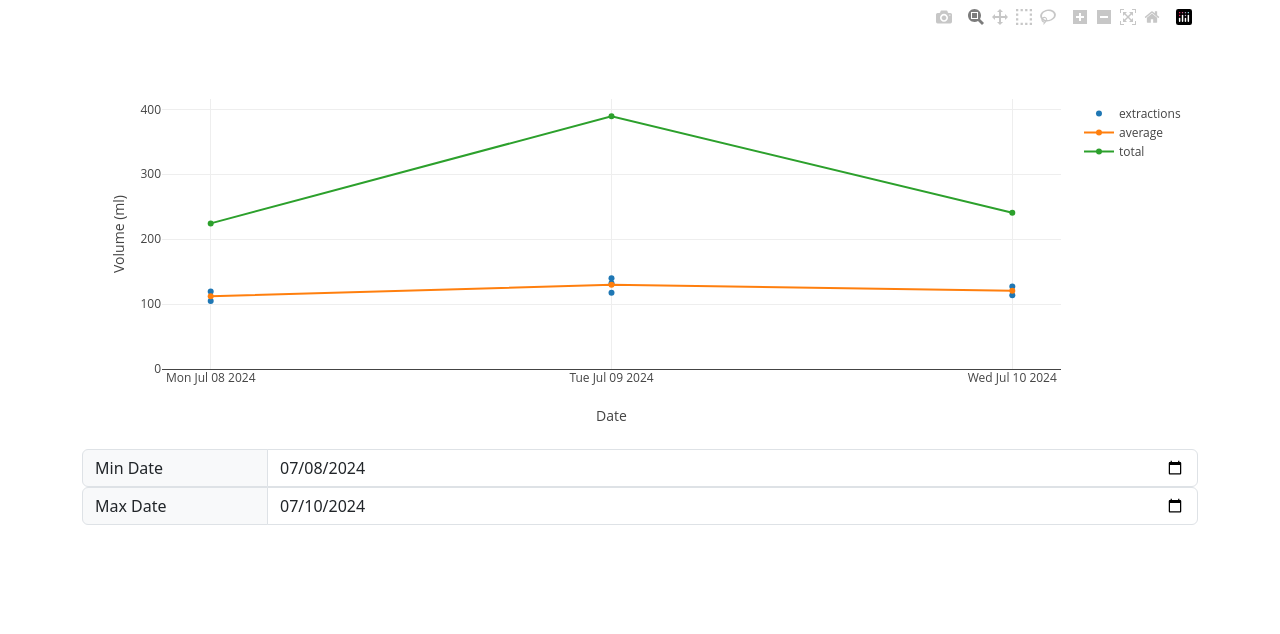
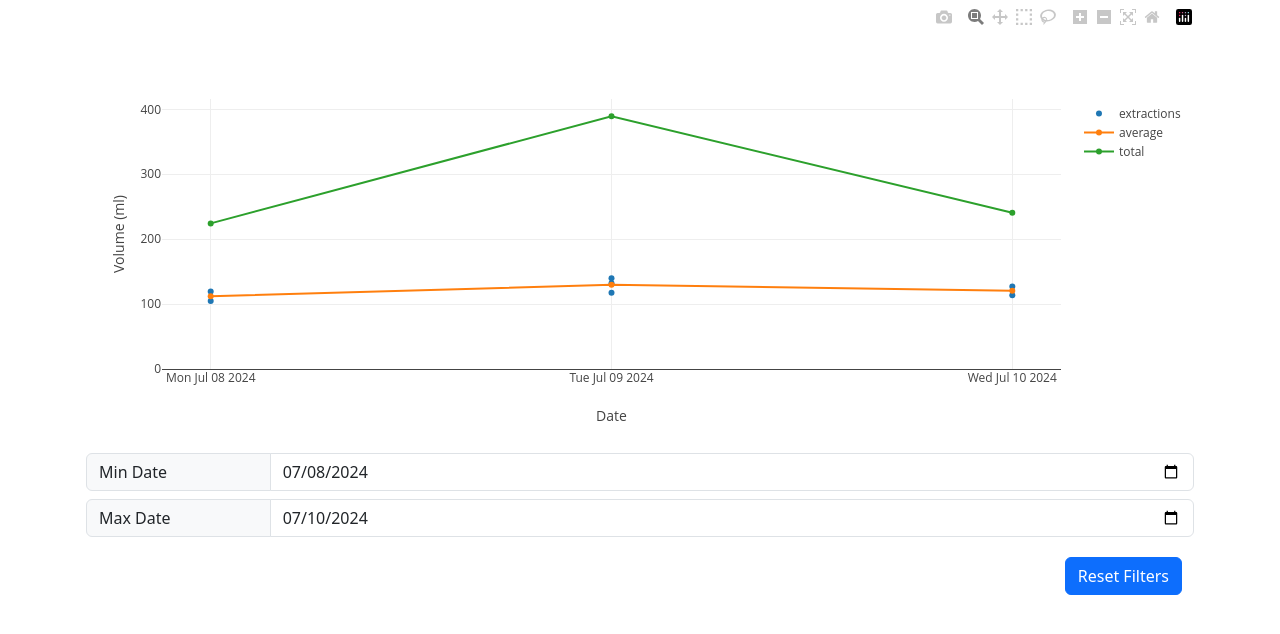
Before and after one commit to bfelch/boobjuice-web-app, a Flask app: page / in a window 1280 px wide. Shown: the part 57-691 px from the top of the page. Run offline with Flask 3, Linux system fonts and the light colour scheme; some libraries are stand-ins or nearby versions.

Commit message:
added reset button to summary screen

```diff
--- a/website/static/js/ui/summary.js
+++ b/website/static/js/ui/summary.js
@@ -24,6 +24,10 @@ summary.setEntries = function(entries) {
 		}
 	});
 
+	this.resetFilters();
+}
+
+summary.resetFilters = function() {
 	this._initFilterRange();
 	this.updatePlot();
 }
--- a/website/templates/summary.html
+++ b/website/templates/summary.html
@@ -12,13 +12,17 @@
 {% block content %}
 <div id="scatterPlot"></div>
 
-<div class="input-group flex-row">
+<div class="input-group flex-row p-1">
 	<span class="input-group-text col-2">Min Date</span>
 	<input type="date" class="form-control" id="plotMinPicker" onchange="summary.updatePlot()"/>
 </div>
-<div class="input-group flex-row">
+<div class="input-group flex-row p-1">
 	<span class="input-group-text col-2">Max Date</span>
 	<input type="date" class="form-control" id="plotMaxPicker" onchange="summary.updatePlot()"/>
+</div>
+
+<div class="d-flex flex-row-reverse p-3 column-gap-3">
+	<button type="button" class="btn btn-primary" onclick="summary.resetFilters()">Reset Filters</button>
 </div>
 
 <script type="text/javascript">
```
